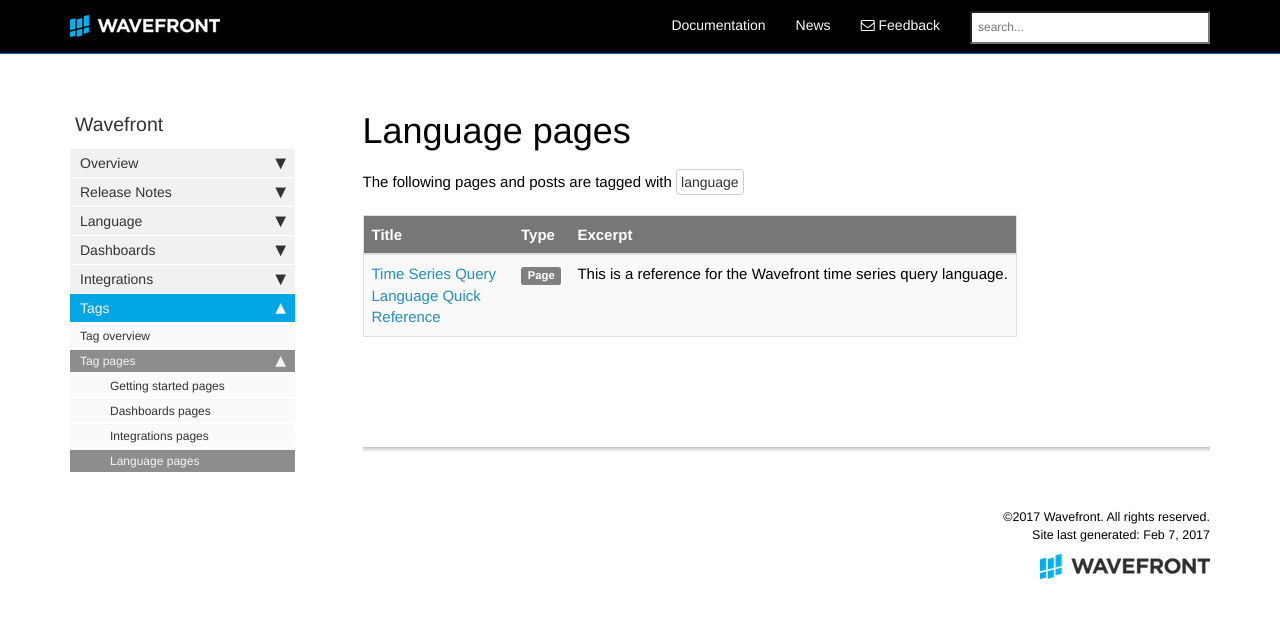
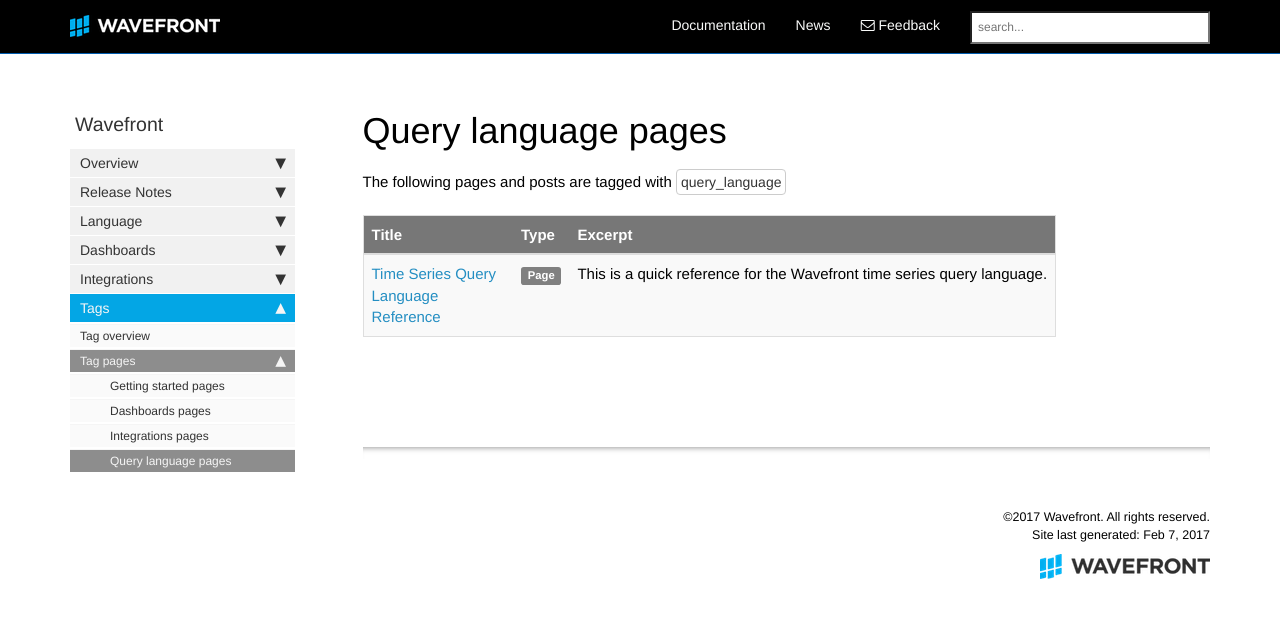
Before and after one commit to jrossi227/wf-docs, a Jekyll site: the page built from pages/tags/tag_query_language.md, in a window 1280 px wide. Shown: the top 618 px of the page. Built offline with Jekyll 4.4.1, drawn with Linux system fonts in a browser that asks for light colours; nearby versions of some CDN libraries; comment, search, counter and statistics services are not loaded.

Commit message:
Rename a few things.

```diff
--- a/_data/sidebars/doc_sidebar.yml
+++ b/_data/sidebars/doc_sidebar.yml
@@ -32,7 +32,7 @@ entries:
     output: web
     folderitems:
 
-    - title: Time Series Query Language Quick Reference
+    - title: Time Series Query Language Reference
       url: /time_series_language_reference.html
       output: web
 
@@ -93,6 +93,6 @@ entries:
           url: /tag_integrations.html
           output: web
 
-        - title: Language pages
-          url: /tag_language.html
+        - title: Query language pages
+          url: /tag_query_language.html
           output: web
--- a/_data/tags.yml
+++ b/_data/tags.yml
@@ -2,7 +2,7 @@ allowed-tags:
   - getting_started
   - news
   - dashboards
-  - language
+  - query_language
   - proxies
   - permissions
   - events
--- a/pages/tags/tag_language.md
+++ b/pages/tags/tag_query_language.md
@@ -1,8 +1,8 @@
 ---
-title: "Language pages"
-tagName: language
+title: "Query language pages"
+tagName: query_language
 search: exclude
-permalink: tag_language.html
+permalink: tag_query_language.html
 sidebar: doc_sidebar
 folder: tags
 ---
```
Also changed, not shown: pages/doc/time_series_language_reference.md (+3 -3 lines).
